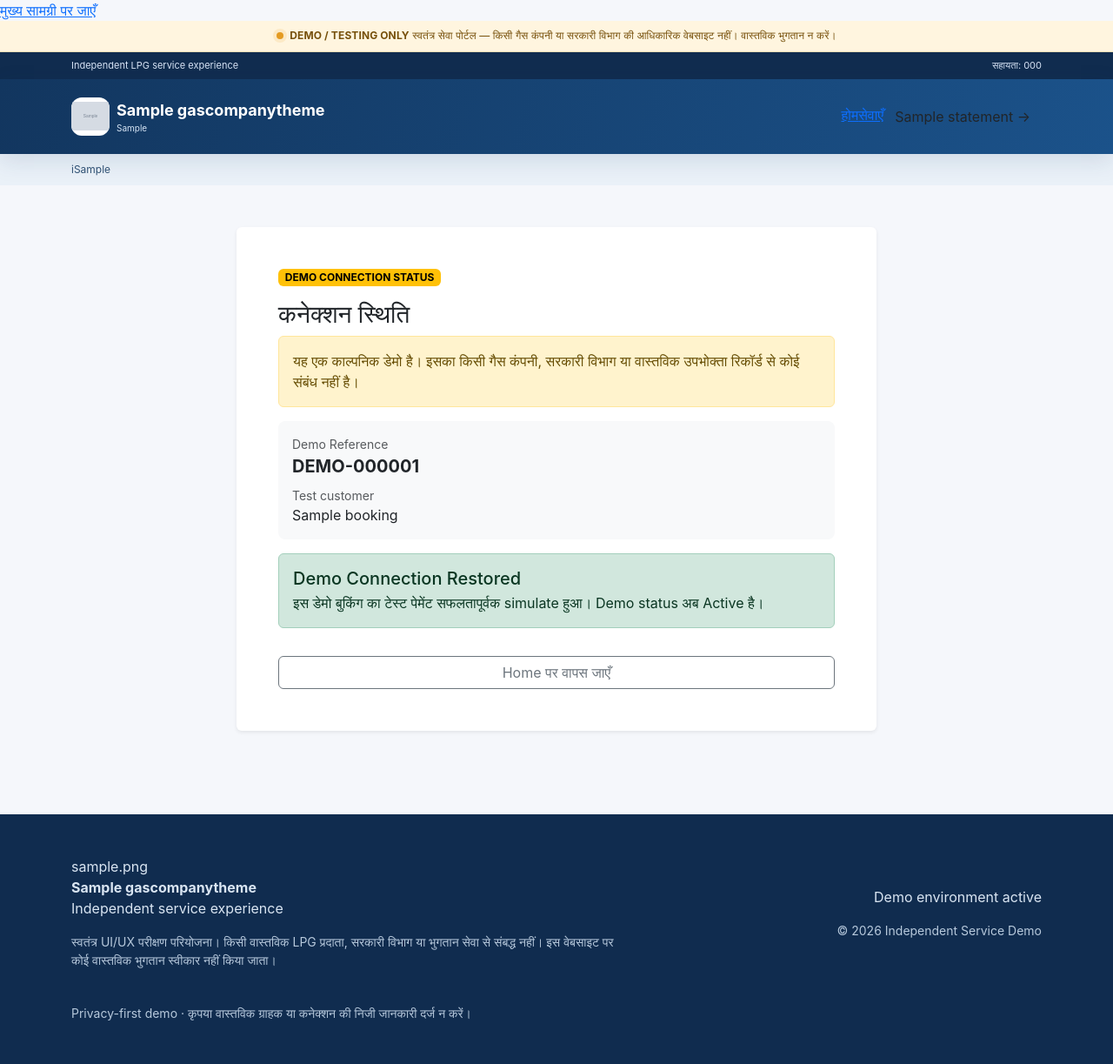
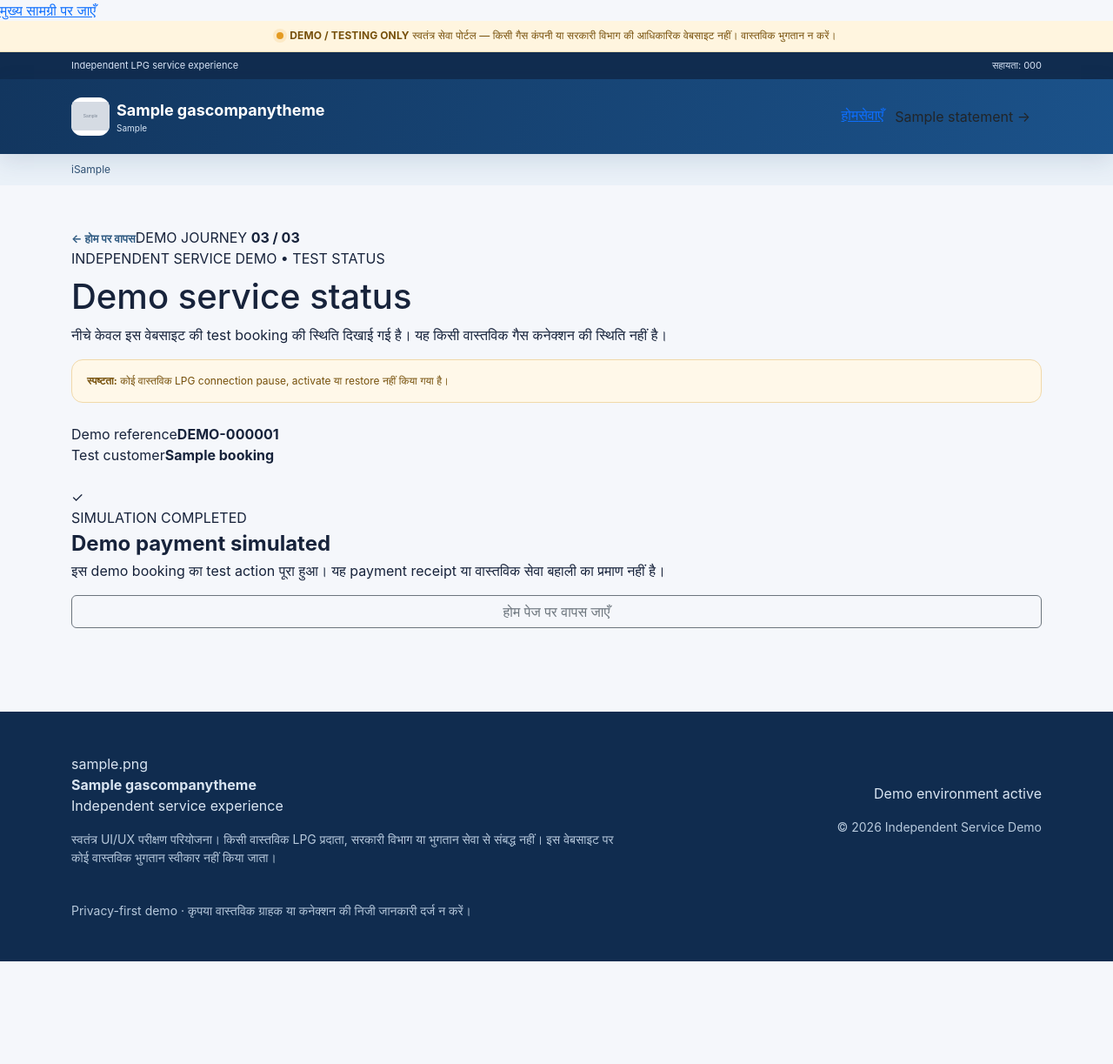
Before and after one commit to pk8873/13-11-2026, a Django app: page /booking/1/connection-status/ in a window 1280 px wide. Shown: the whole page at 87% size. After the commit the page ends 1105 px from the top, so only its background shows below. Run offline with Django 5.2, Linux system fonts and the light colour scheme; tables that the repository leaves empty hold one stand-in row (values such as "Sample post"); grey boxes marked "Sample" are stand-in pictures.

Commit message:
Improve demo status customer experience

```diff
--- a/templates/portal/connection_status.html
+++ b/templates/portal/connection_status.html
@@ -1,29 +1,21 @@
 {% extends "portal/base.html" %}
-{% block title %}Demo Connection Status{% endblock %}
+{% block title %}Demo Service Status | {{ site_theme.portal_name|default:"GasCare" }}{% endblock %}
 {% block content %}
-<div class="row justify-content-center"><div class="col-lg-8">
-<div class="card border-0 shadow-sm p-4 p-md-5">
-<span class="badge text-bg-warning align-self-start">DEMO CONNECTION STATUS</span>
-<h1 class="h3 mt-3">कनेक्शन स्थिति</h1>
-<div class="alert alert-warning">यह एक काल्पनिक डेमो है। इसका किसी गैस कंपनी, सरकारी विभाग या वास्तविक उपभोक्ता रिकॉर्ड से कोई संबंध नहीं है।</div>
-<div class="bg-light rounded-3 p-3 mb-3">
-<div class="small text-muted">Demo Reference</div>
-<div class="fw-bold fs-5">DEMO-{{ booking.id|stringformat:"06d" }}</div>
-<div class="small text-muted mt-2">Test customer</div>
-<div>{{ booking.customer_name }}</div>
+<div class="journey-shell">
+  <div class="journey-heading"><a href="{% url 'home' %}" class="back-link">← होम पर वापस</a><span class="journey-step">DEMO JOURNEY <b>03 / 03</b></span></div>
+  <section class="journey-card">
+    <div class="page-kicker">INDEPENDENT SERVICE DEMO <span>•</span> TEST STATUS</div>
+    <h1 class="page-title mt-2">Demo service status</h1>
+    <p class="page-lead">नीचे केवल इस वेबसाइट की test booking की स्थिति दिखाई गई है। यह किसी वास्तविक गैस कनेक्शन की स्थिति नहीं है।</p>
+    <div class="demo-alert"><strong>स्पष्टता:</strong> कोई वास्तविक LPG connection pause, activate या restore नहीं किया गया है।</div>
+    <div class="reference-panel mt-4"><div><span>Demo reference</span><strong>DEMO-{{ booking.id|stringformat:"06d" }}</strong></div><div><span>Test customer</span><strong>{{ booking.customer_name }}</strong></div></div>
+    {% if restored %}
+    <div class="result-panel result-success mt-4"><span class="result-icon">✓</span><div><span class="result-eyebrow">SIMULATION COMPLETED</span><h2 class="h4 fw-bold mt-1 mb-1">Demo payment simulated</h2><p class="mb-0">इस demo booking का test action पूरा हुआ। यह payment receipt या वास्तविक सेवा बहाली का प्रमाण नहीं है।</p></div></div>
+    {% else %}
+    <div class="result-panel result-pending mt-4"><span class="result-icon">…</span><div><span class="result-eyebrow">TEST ACTION PENDING</span><h2 class="h4 fw-bold mt-1 mb-1">Demo flow अभी पूरा नहीं हुआ</h2><p class="mb-0">आप चाहें तो checkout पेज पर जाकर simulated payment action चला सकते हैं।</p></div></div>
+    <a class="btn btn-primary btn-lg w-100 mt-4" href="{% url 'payment_info' booking.pk %}">Open demo checkout <span aria-hidden="true">→</span></a>
+    {% endif %}
+    <a class="btn btn-outline-secondary w-100 mt-3" href="{% url 'home' %}">होम पेज पर वापस जाएँ</a>
+  </section>
 </div>
-{% if restored %}
-<div class="alert alert-success">
-<h2 class="h5 mb-1">Demo Connection Restored</h2>
-इस डेमो बुकिंग का टेस्ट पेमेंट सफलतापूर्वक simulate हुआ। Demo status अब Active है।
-</div>
-{% else %}
-<div class="alert alert-danger">
-<h2 class="h5 mb-1">Demo Connection Paused</h2>
-यह टेस्ट बुकिंग अभी Pending है। नीचे जाकर केवल simulated payment चलाएँ।
-</div>
-<a class="btn btn-primary" href="{% url 'payment_info' booking.pk %}">Demo Payment पर जाएँ</a>
-{% endif %}
-<a class="btn btn-outline-secondary mt-3" href="/">Home पर वापस जाएँ</a>
-</div></div></div>
 {% endblock %}
```
